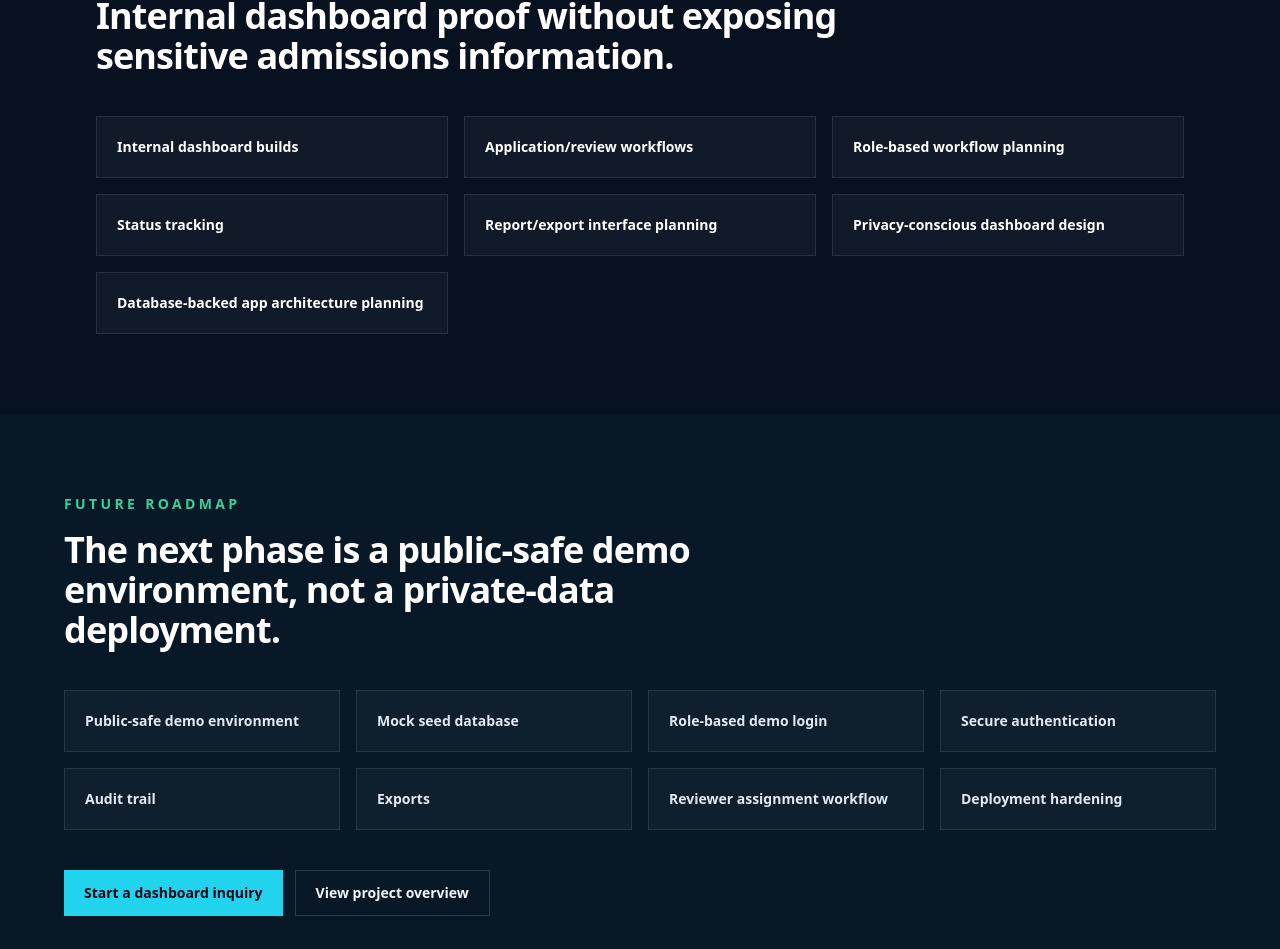
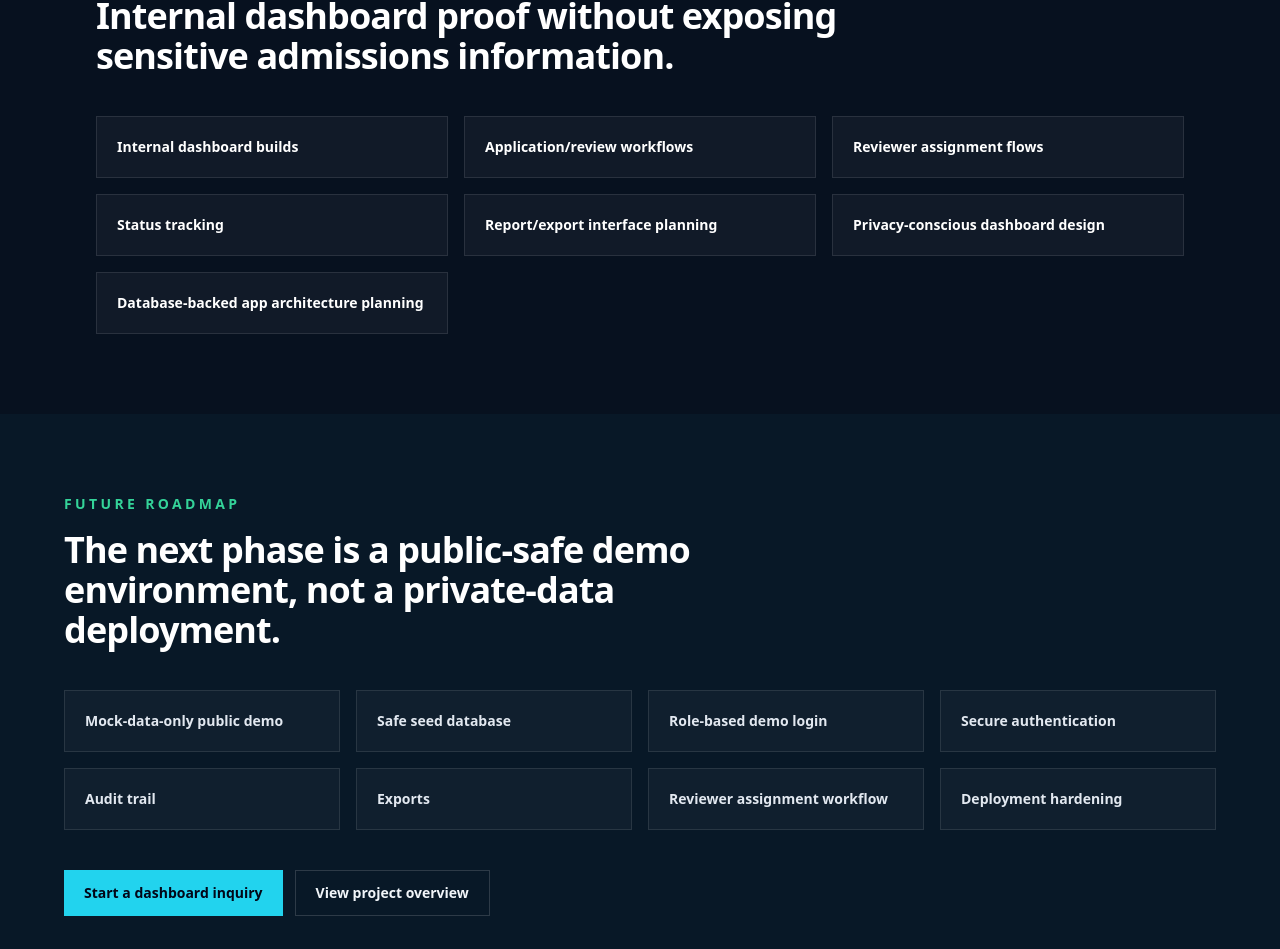
Before and after one commit to bchan818/ClearStackStudioWebsite, a Next.js app: page /work/msw-application-review/case-study in a window 1280 px wide. Shown: the part 2317-3266 px from the top of the page. Built offline with nearby package versions, Linux system fonts and the light colour scheme.

Commit message:
Link MSW Application Review as private case study

```diff
--- a/app/projects/page.tsx
+++ b/app/projects/page.tsx
@@ -57,7 +57,7 @@ const projects = [
     description:
       "A structured application review dashboard prototype for organizing reviewer queues, applicant statuses, review notes, reports, and administrative workflows.",
     proves:
-      "Internal dashboard builds, application/review workflows, role-based workflow planning, status tracking, report/export interface planning, privacy-conscious dashboard design, and database-backed app architecture planning.",
+      "Internal dashboard builds, application/review workflows, status tracking, reviewer assignment flows, report/export interface planning, privacy-conscious dashboard design, and database-backed app architecture planning.",
     relatedService: "Internal Dashboard Build",
     serviceHref: "/services",
     liveDemo: undefined,
--- a/app/work/msw-application-review/case-study/page.tsx
+++ b/app/work/msw-application-review/case-study/page.tsx
@@ -18,7 +18,7 @@ const approachItems = [
 const proofPoints = [
   "Internal dashboard builds",
   "Application/review workflows",
-  "Role-based workflow planning",
+  "Reviewer assignment flows",
   "Status tracking",
   "Report/export interface planning",
   "Privacy-conscious dashboard design",
@@ -26,8 +26,8 @@ const proofPoints = [
 ];
 
 const futureRoadmap = [
-  "Public-safe demo environment",
-  "Mock seed database",
+  "Mock-data-only public demo",
+  "Safe seed database",
   "Role-based demo login",
   "Secure authentication",
   "Audit trail",
@@ -129,7 +129,7 @@ export default function MswApplicationReviewCaseStudyPage() {
             <article className="border border-white/10 bg-white/[0.04] p-6">
               <h2 className="text-2xl font-semibold text-white">Local/private app build verified</h2>
               <p className="mt-4 text-sm leading-6 text-slate-300">
-                The private MSW Admissions app build has been verified with Prisma client generation and a production Next.js build. ClearStack Studio does not expose that private app, private route URLs, local development paths, applicant IDs, student names, admissions records, or review notes.
+                The private MSW Admissions app build has been verified with a production Next.js build. ClearStack Studio does not expose that private app, private route URLs, local development paths, applicant IDs, student names, admissions records, or review notes.
               </p>
             </article>
             <article className="border border-emerald-300/20 bg-emerald-300/[0.05] p-6">
--- a/app/work/msw-application-review/page.tsx
+++ b/app/work/msw-application-review/page.tsx
@@ -23,7 +23,7 @@ const dashboardFeatures = [
 const proofPoints = [
   "Internal dashboard builds",
   "Application/review workflows",
-  "Role-based workflow planning",
+  "Reviewer assignment flows",
   "Status tracking",
   "Report/export interface planning",
   "Privacy-conscious dashboard design",
@@ -46,8 +46,8 @@ const safeRoutes = [
 ];
 
 const roadmapItems = [
-  "Public-safe demo environment",
-  "Mock seed database",
+  "Mock-data-only public demo",
+  "Safe seed database",
   "Role-based demo login",
   "Secure authentication",
   "Audit trail",
```
